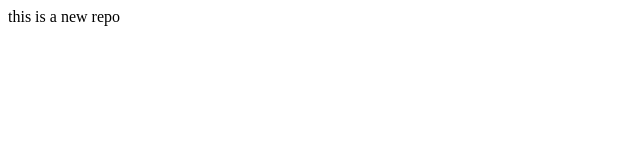
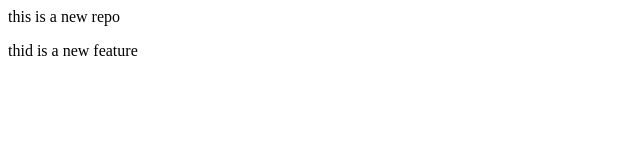
Before and after one commit to AnuraGkashayp/localrepo, a plain HTML site: page index.html in a window 1280 px wide. Shown: the whole page, without its empty margins (0-640 px from the left). Drawn offline with Linux system fonts and the light colour scheme.

Commit message:
add new feature

```diff
--- a/index.html
+++ b/index.html
@@ -1 +1,2 @@
 <p>this is a new repo </p>
+<P>thid is a new feature </P>
```
